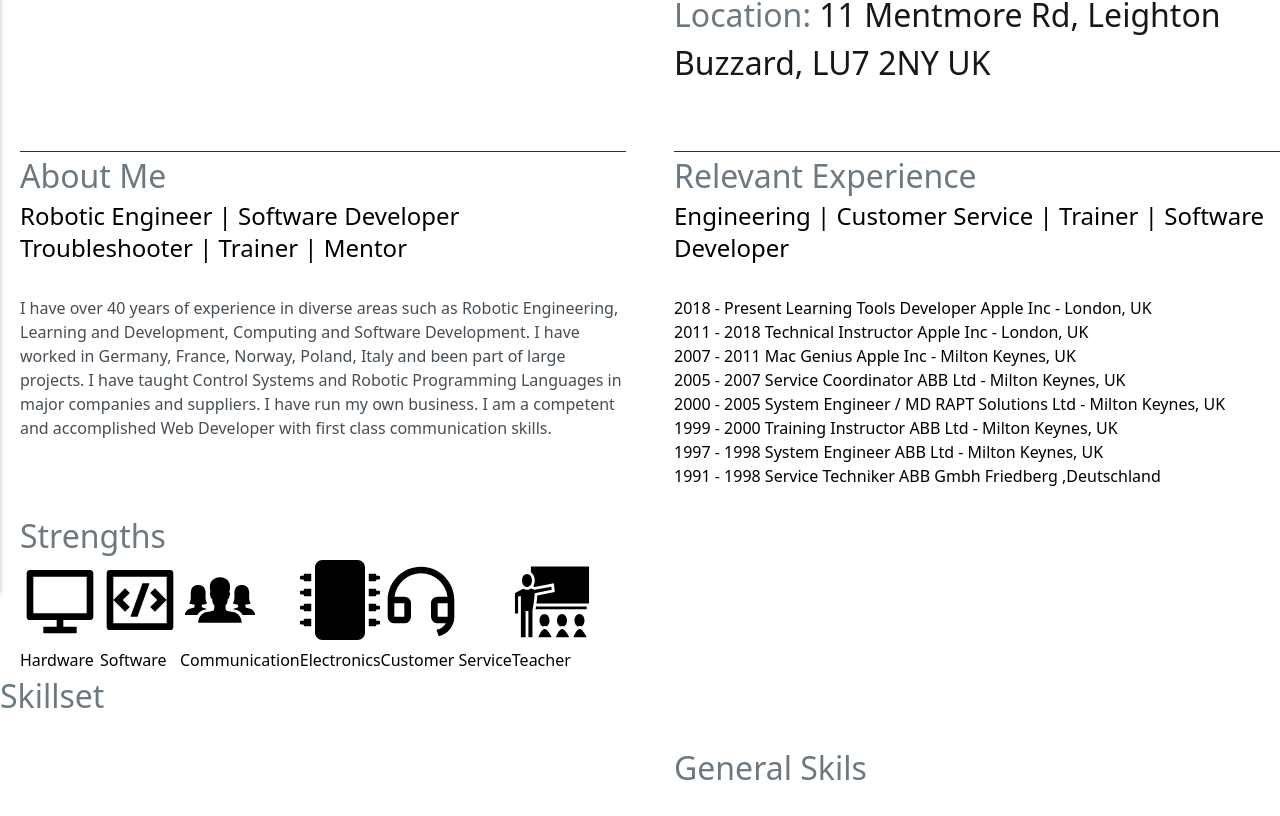
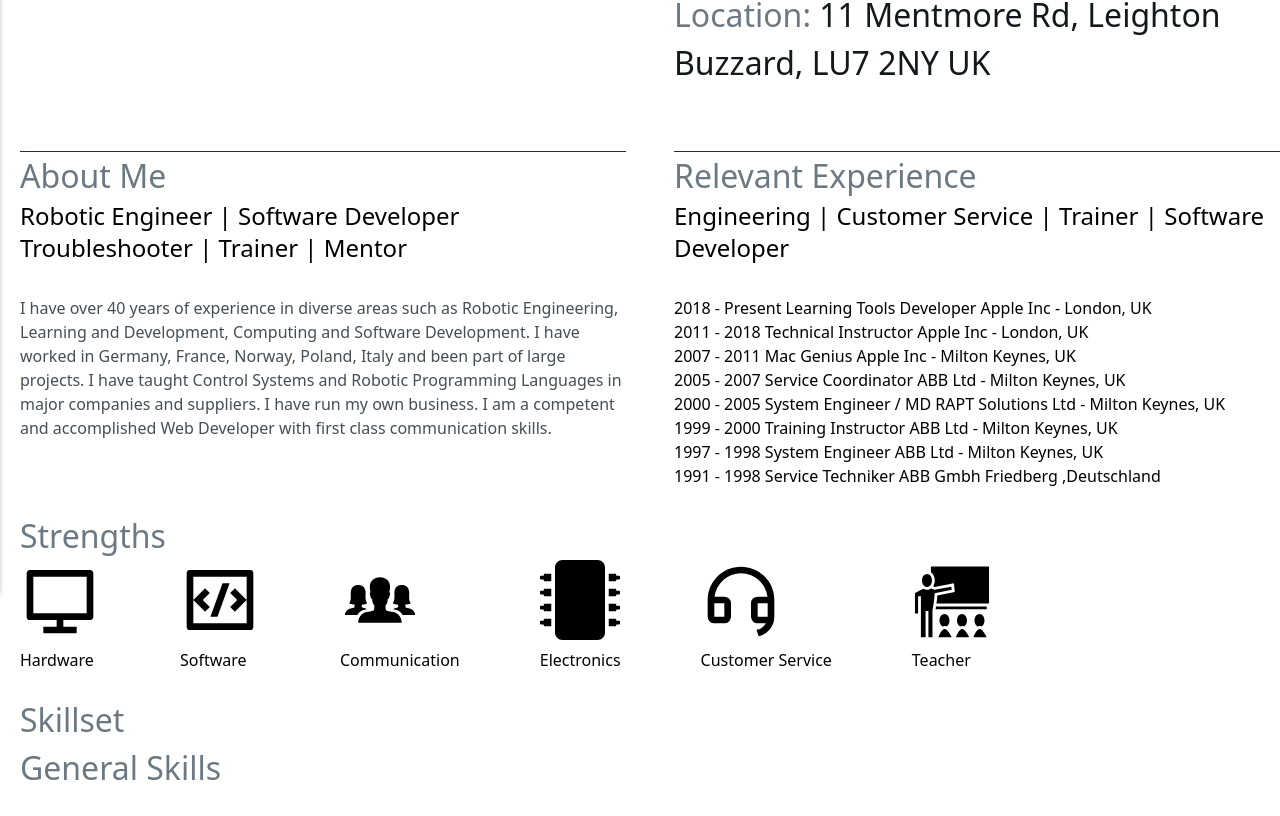
Before and after one commit to garybuckle/garybuckleblog, a Next.js app: page /resume in a window 1280 px wide. Shown: the part 209-1025 px from the top of the page. Built offline with nearby package versions, Linux system fonts and the light colour scheme.

Commit message:
resume stuff

```diff
--- a/pages/resume.js
+++ b/pages/resume.js
@@ -84,7 +84,7 @@ export default function Resume() {
         <section className="ml-5">
           <h3 className={styles.labels}>Strengths</h3>
 
-          <div className="flex flex-row flex-wrap">
+          <div className="flex flex-row flex-wrap gap-20">
             <div>
               <i>
                 <RiComputerLine size="5rem" />
@@ -125,14 +125,11 @@ export default function Resume() {
             </div>
           </div>
         </section>
-        <h2 className={styles.labels}>Skillset </h2>
 
-        <section className="ml-5 grid grid-cols-2 gap-12 my-6">
-          <div></div>
-          <div>
+        <section className="ml-5  my-6">
+       <div className="grid grid-cols-2 gap-12"> <h2 className={styles.labels}>Skillset </h2></div>
             {" "}
-            <h2 className={styles.labels}>General Skils</h2>
-          </div>
+            <div><h3 className={styles.labels}>General Skills</h3></div>
         </section>
       </>
     </Layout>
```
